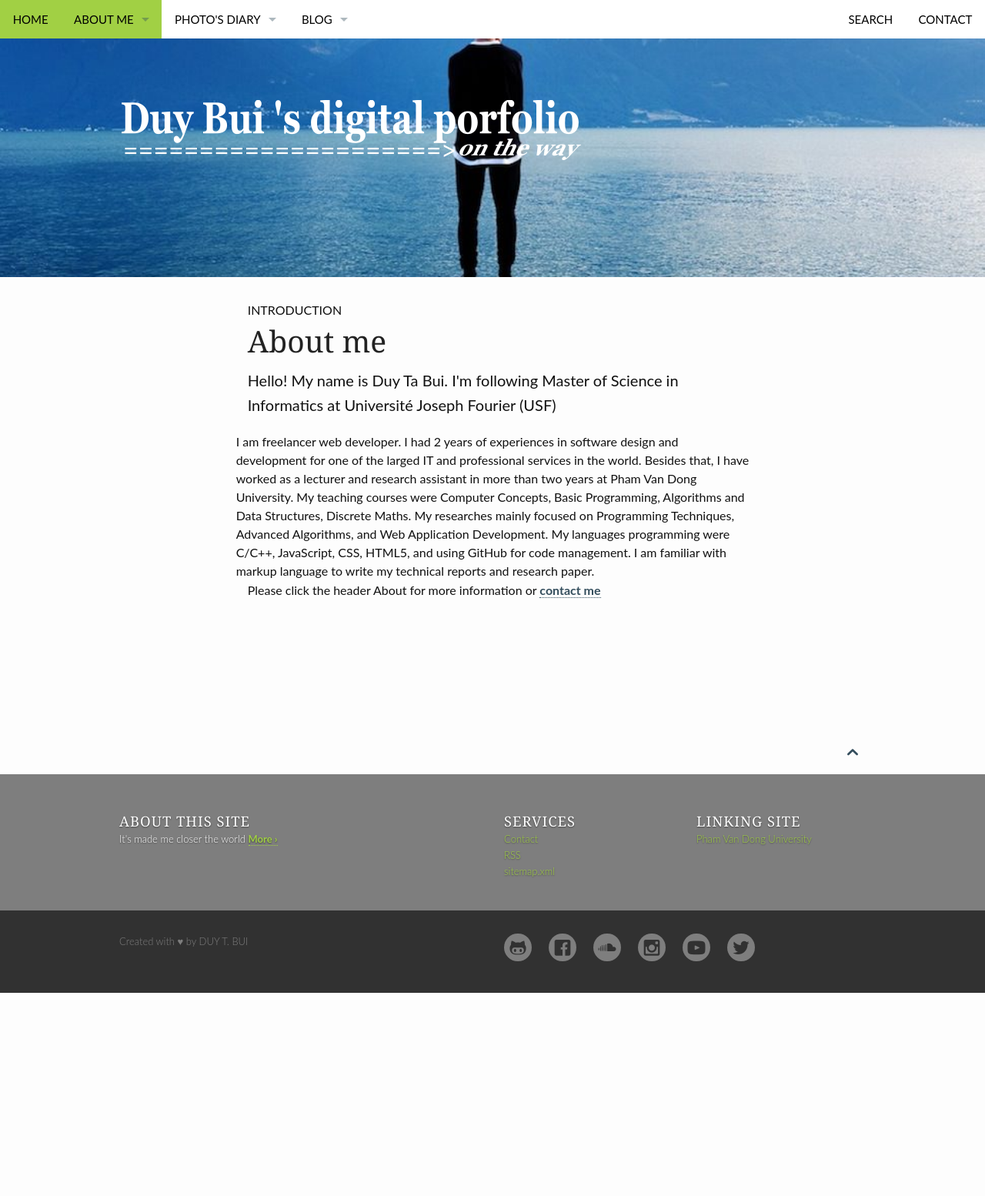
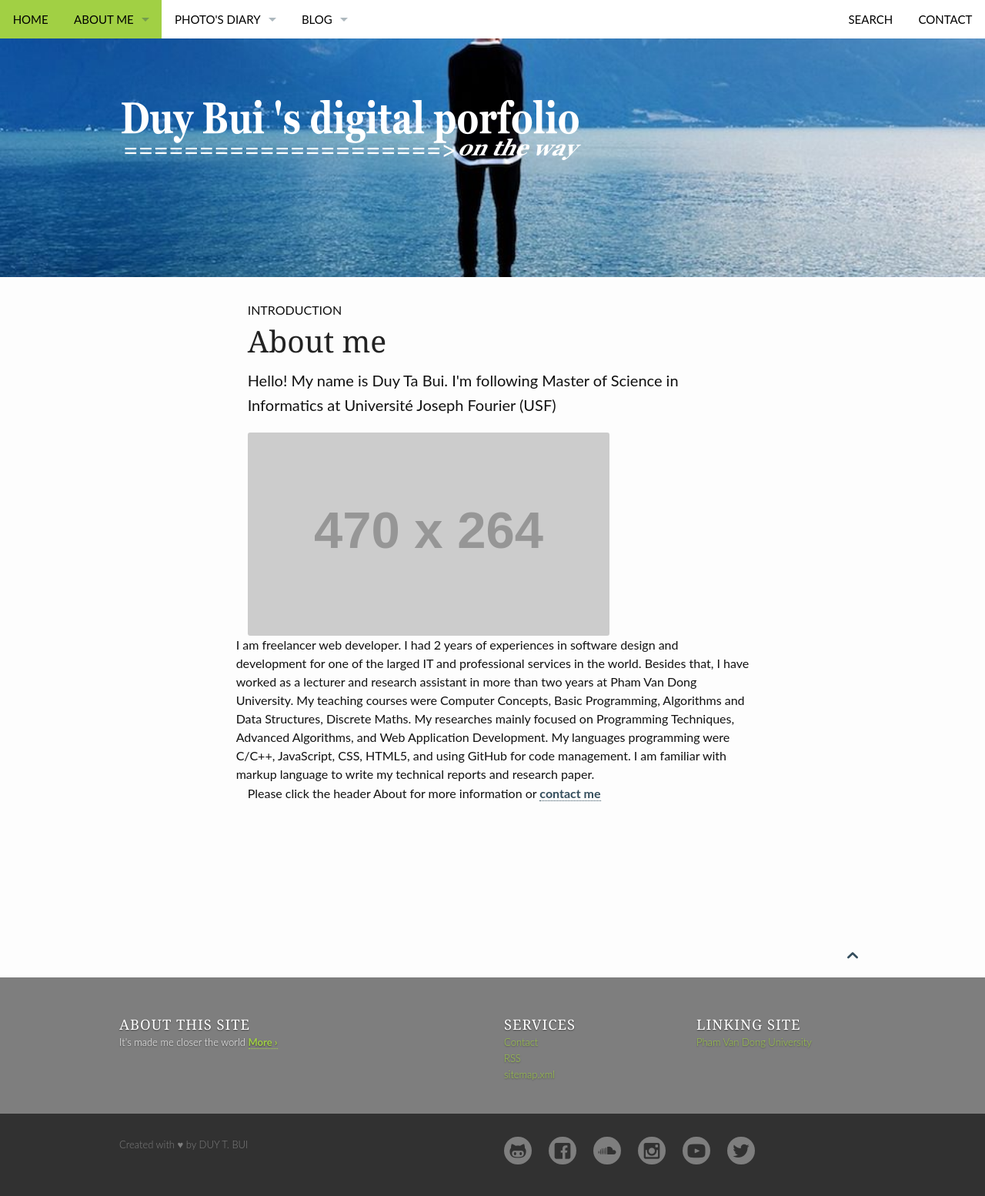
Before and after one commit to duybuidotvn/duybuidotvn.github.io, a Jekyll site: the page built from pages/about.md, in a window 1280 px wide. Shown: the whole page at 77% size. Built offline with Jekyll 4.4.1, drawn with Linux system fonts in a browser that asks for light colours; before the commit the page ends 1290 px from its top, so only the background shows below that.

Commit message:
14052015-802-blog.html

```diff
--- a/pages/about.md
+++ b/pages/about.md
@@ -10,6 +10,9 @@ permalink: "/about/"
 ---
 <div class="row">
   <div>
+    <div class="small-12 columns">
+      <img src="http://placehold.it/470x264/6b6351/e1dcd7&amp;text=Width+470+Pixel">
+  </div>
       I am freelancer web developer. I had 2 years of experiences in software design and development for one of the larged IT and professional services in the world. Besides that, I have worked as a lecturer and research assistant in more than two years at Pham Van Dong University. My teaching courses were Computer Concepts, Basic Programming, Algorithms and Data Structures, Discrete Maths. My researches mainly focused on Programming Techniques, Advanced Algorithms, and Web Application Development. My languages programming were C/C++, JavaScript, CSS, HTML5, and using GitHub for code management. I am familiar with markup language to write my technical reports and research paper.
 
   </div>
```
